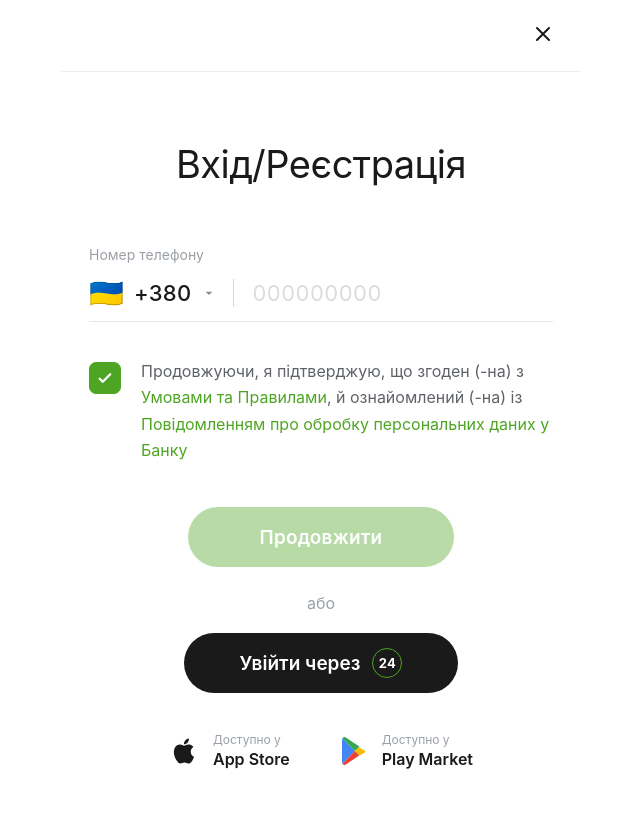
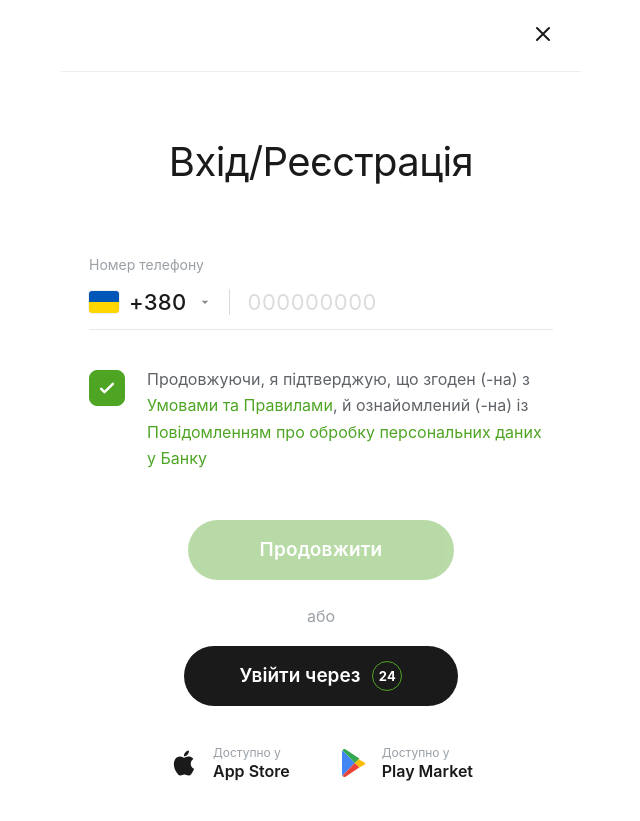
Before and after one commit to mintgatewaypay-sudo/banaka, a website: page public/login.html in a window 1280 px wide. Shown: the whole page, without its empty margins (319-959 px from the left). Drawn offline with Linux system fonts and the light colour scheme; no server answers.

Commit message:
style(login): final match — SVG Ukrainian flag, bigger title & checkbox
- Replace emoji flag with a tiny CSS flag (blue/yellow bands) so the
  Ukrainian flag renders on every device, not just those with emoji
  fonts installed (headless Chrome etc.).
- Title bumped to 40px with tighter letter-spacing and more breathing
  room below (72px margin).
- Checkbox grown to 36px with a slightly deeper radius.
- Content top padding tuned to match the reference.

Verified by rendering locally at a 390x844 viewport and comparing to
the supplied screenshot.

Co-Authored-By: Claude Opus 4.7 <noreply@anthropic.com>

```diff
--- a/public/login.html
+++ b/public/login.html
@@ -16,11 +16,11 @@ body{max-width:520px;margin:0 auto;min-height:100vh;background:#fff;display:flex
 .x-btn{background:none;border:none;cursor:pointer;padding:8px}
 .x-btn svg{width:24px;height:24px;stroke:#1a1a1a;stroke-width:2;fill:none;stroke-linecap:round}
 
-.content{flex:1;padding:72px 28px 0;display:flex;flex-direction:column}
+.content{flex:1;padding:68px 28px 0;display:flex;flex-direction:column}
 
 .title{
-  font-size:38px;font-weight:400;color:#1a1a1a;
-  text-align:center;letter-spacing:-.5px;margin:0 0 60px;
+  font-size:40px;font-weight:400;color:#1a1a1a;
+  text-align:center;letter-spacing:-.6px;margin:0 0 72px;
   line-height:1.1;
 }
 
@@ -35,7 +35,9 @@ body{max-width:520px;margin:0 auto;min-height:100vh;background:#fff;display:flex
   padding-right:16px;border-right:1px solid #d8d8d8;
   margin-right:18px;cursor:pointer;
 }
-.pref .fl{font-size:28px;line-height:1}
+.pref .fl{width:30px;height:22px;border-radius:3px;overflow:hidden;display:flex;flex-direction:column;box-shadow:0 0 0 1px rgba(0,0,0,.06)}
+.pref .fl .fl-top{background:#0057B7;flex:1}
+.pref .fl .fl-bot{background:#FFD700;flex:1}
 .pref .cd{font-size:22px;font-weight:500;color:#1a1a1a;letter-spacing:.3px}
 .pref .ar{width:16px;height:16px;fill:#8a8a8a}
 
@@ -46,14 +48,14 @@ body{max-width:520px;margin:0 auto;min-height:100vh;background:#fff;display:flex
 }
 .inp::placeholder{color:#dcdcdc;font-weight:400}
 
-.terms{display:flex;align-items:flex-start;gap:20px;margin-bottom:44px}
+.terms{display:flex;align-items:flex-start;gap:22px;margin-bottom:48px}
 .chk{
-  width:32px;height:32px;min-width:32px;border:1.5px solid #d4d4d4;border-radius:7px;
+  width:36px;height:36px;min-width:36px;border:1.5px solid #d4d4d4;border-radius:8px;
   cursor:pointer;display:flex;align-items:center;justify-content:center;
   background:#fff;transition:.15s;margin-top:4px;
 }
 .chk.on{background:#4EA524;border-color:#4EA524}
-.chk svg{width:18px;height:18px;stroke:#fff;stroke-width:3;fill:none;stroke-linecap:round;stroke-linejoin:round;display:none}
+.chk svg{width:20px;height:20px;stroke:#fff;stroke-width:3;fill:none;stroke-linecap:round;stroke-linejoin:round;display:none}
 .chk.on svg{display:block}
 .terms-txt{font-size:16px;color:#5f6368;line-height:1.65;font-weight:400}
 .terms-txt a{color:#4EA524;text-decoration:none;font-weight:400}
@@ -117,7 +119,7 @@ body{max-width:520px;margin:0 auto;min-height:100vh;background:#fff;display:flex
 
   <div class="phone-row">
     <div class="pref">
-      <span class="fl">🇺🇦</span>
+      <span class="fl"><span class="fl-top"></span><span class="fl-bot"></span></span>
       <span class="cd">+380</span>
       <svg class="ar" viewBox="0 0 24 24"><path d="M7 10l5 5 5-5z"/></svg>
     </div>
```
